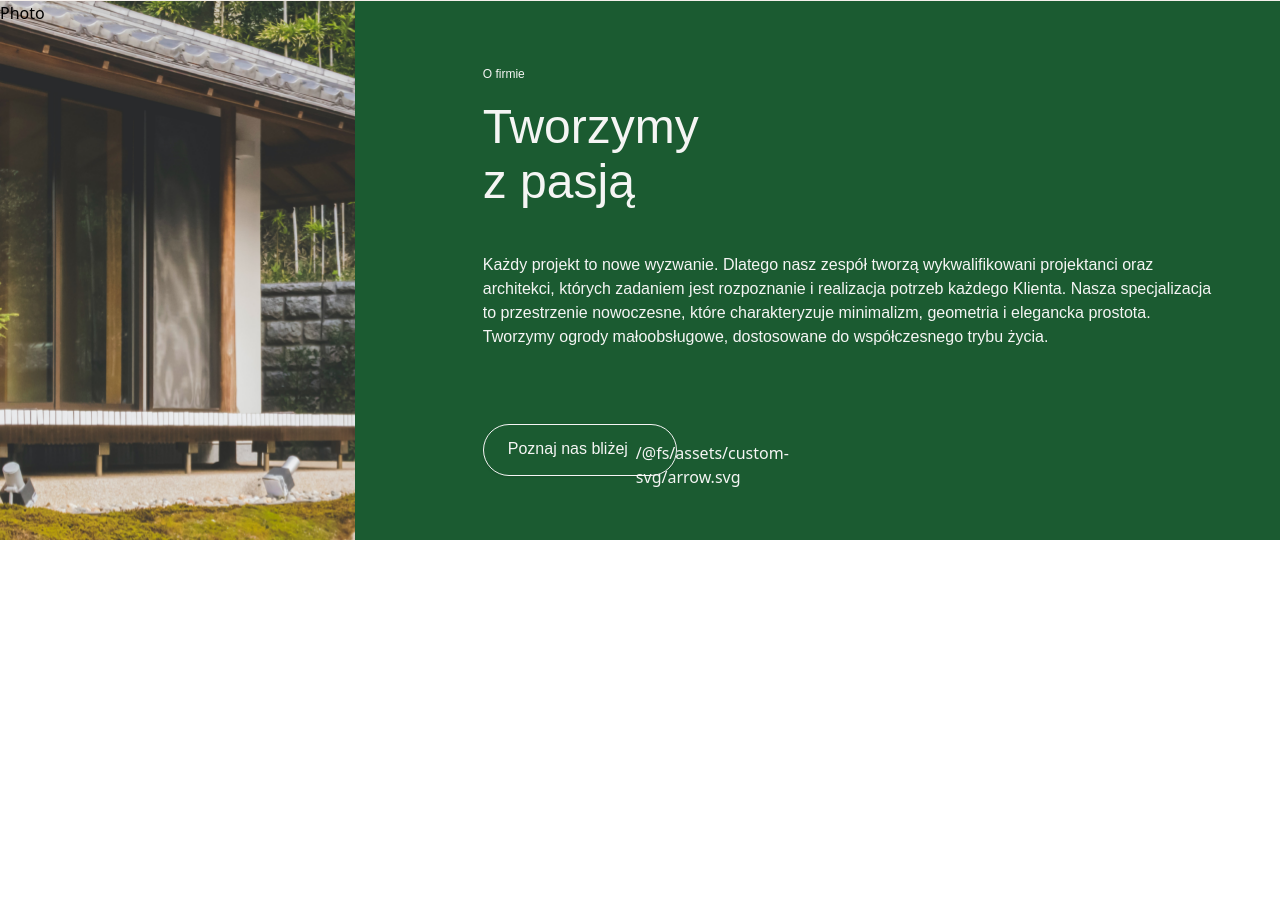
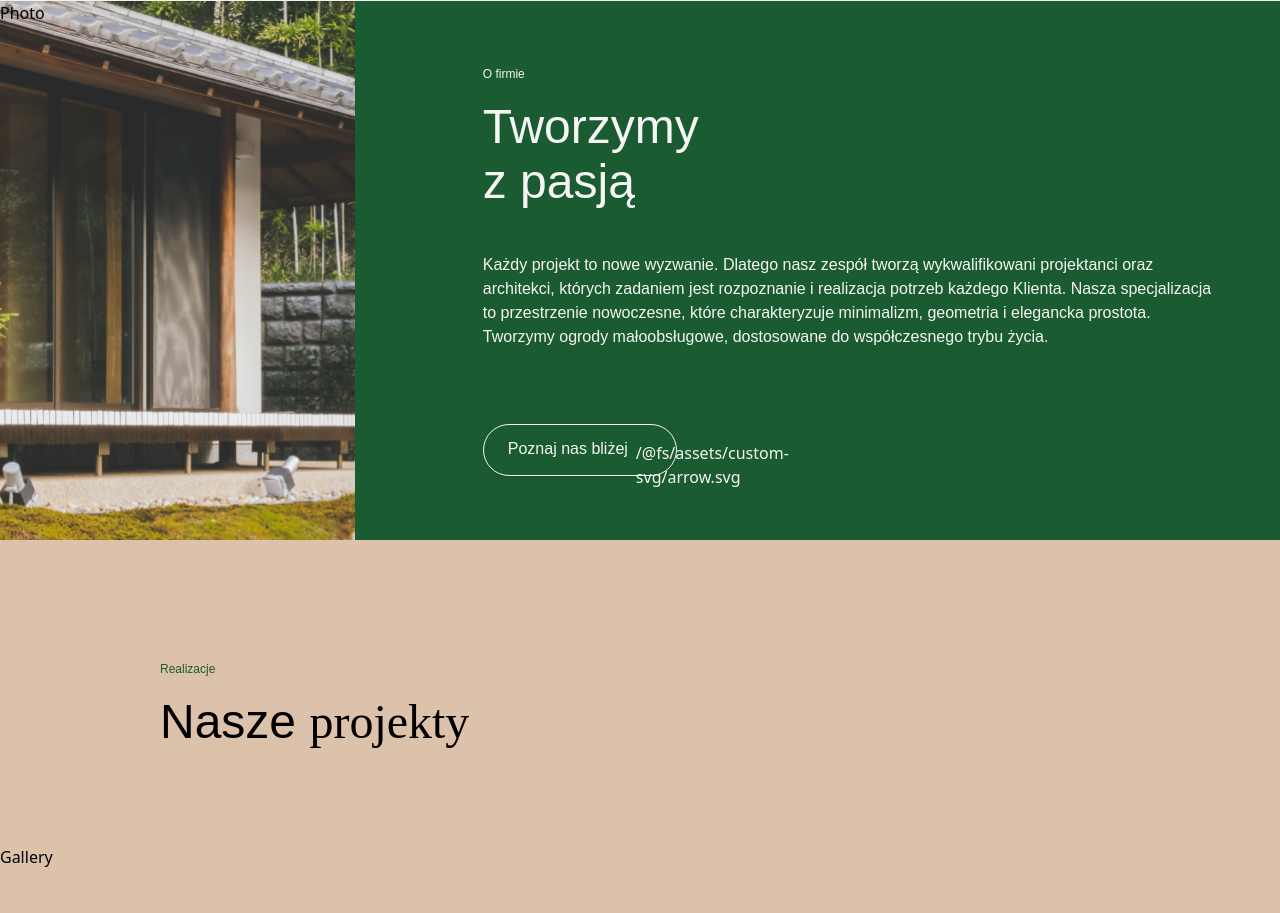
Before and after one commit to SAK74/Example-project-garden, a website built with webpack: page index.html in a window 1280 px wide. Shown: the part 2061-2974 px from the top of the page. Before the commit the page ends 2601 px from the top, so only its background shows below. Built offline with nearby package versions, Linux system fonts and the light colour scheme.

Commit message:
feat: gallery section start

```diff
--- a/index.html
+++ b/index.html
@@ -20,7 +20,7 @@
     <main>
       <section
         id="intro"
-        class="w-full h-auto bg-[#DCC1AB] justify-end items-center gap-16 inline-flex"
+        class="w-full h-auto bg-pink justify-end items-center gap-16 inline-flex"
       >
         <div class="flex justify-center items-center p-16 aspect-square">
           <div class="flex flex-col">
@@ -66,7 +66,7 @@
       >
         <div class="w-3/4">
           <div class="inline-flex flex-col lg:w-3/4">
-            <h6 class="text-xs leading-[18px] text-green">Oferta</h6>
+            <h6 class="small-text text-green">Oferta</h6>
             <h2 class="mt-4 mb-8">
               Działamy
               <span class="font-inter">kompleksowo</span>
@@ -136,7 +136,7 @@
         <div class="bg-about self-stretch w-full">Photo</div>
         <div class="text-stone-100 flex items-center p-16">
           <div class="flex flex-col">
-            <h6 class="text-xs leading-[18px] mb-4">O firmie</h6>
+            <h6 class="small-text mb-4">O firmie</h6>
             <h2>Tworzymy <br />z pasją</h2>
             <h6 class="mt-11 mb-[75px]">
               Każdy projekt to nowe wyzwanie. Dlatego nasz zespół tworzą
@@ -154,6 +154,19 @@
           </div>
         </div>
       </section>
+      <section
+        id="gallery"
+        class="bg-pink flex flex-col gap-24 w-full pt-[120px] pb-11"
+      >
+        <div class="ml-40">
+          <h6 class="small-text text-green mb-4">Realizacje</h6>
+          <h2>
+            Nasze
+            <span class="font-inter"> projekty</span>
+          </h2>
+        </div>
+        <div class="gallery">Gallery</div>
+      </section>
     </main>
 
     <script src="dist/main.js"></script>
--- a/package.json
+++ b/package.json
@@ -30,6 +30,7 @@
   "dependencies": {
     "@fontsource-variable/inter": "^5.0.8",
     "@fontsource-variable/montserrat": "^5.0.9",
+    "masonry-layout": "^4.2.2",
     "swiper": "^10.2.0"
   }
 }
--- a/src/input.css
+++ b/src/input.css
@@ -57,12 +57,6 @@
   .btn-base {
     @apply rounded-full inline-flex px-6 pt-3 pb-3.5 border-[1px] gap-2 items-center shadow hover:hover-btn active:active-btn;
   }
-  /* .stroke-down {
-    @apply border-[1px];
-  }
-  .stroke {
-    @apply border-[1px];
-  } */
   .line {
     @apply inline-flex gap-[10px] items-center border-b-[1px] rounded-sm hover:hover-btn active:active-btn;
   }
@@ -75,4 +69,7 @@
   .card-descr {
     @apply flex flex-col gap-3;
   }
+  .small-text {
+    @apply text-xs leading-[18px];
+  }
 }
--- a/tailwind.config.js
+++ b/tailwind.config.js
@@ -11,6 +11,7 @@ module.exports = {
     extend: {
       colors: {
         // custom: colors.amber,
+        pink: "#DCC1AB",
         green: "#1B5B31",
         ofer: "#F5F0EC",
       },
@@ -20,7 +21,7 @@ module.exports = {
       },
       backgroundImage: {
         hero: 'url("../assets/Hero.png")',
-        about: 'url("../assets/About.png")'
+        about: 'url("../assets/About.png")',
       },
     },
     container: {
```
Also changed, not shown: 1 other file.
